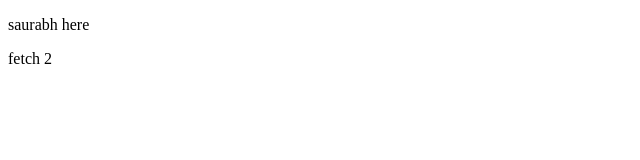
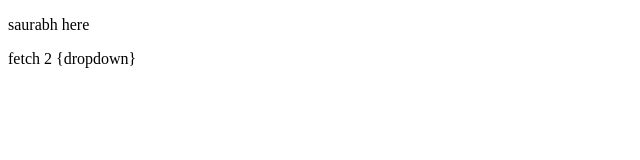
Before and after one commit to SaurabhPrajapati21/Local-repo-for-git, a plain HTML site: page index.html in a window 1280 px wide. Shown: the full height of the page, 0-640 px from the left. Drawn offline with Linux system fonts and the light colour scheme.

Commit message:
ad drop down

```diff
--- a/index.html
+++ b/index.html
@@ -7,7 +7,7 @@
 </head>
 <body>
     <p>saurabh here</p>
-    <p>fetch 2</p>
+    <p>fetch 2 {dropdown}</p>
 
 </body>
 </html>
```
